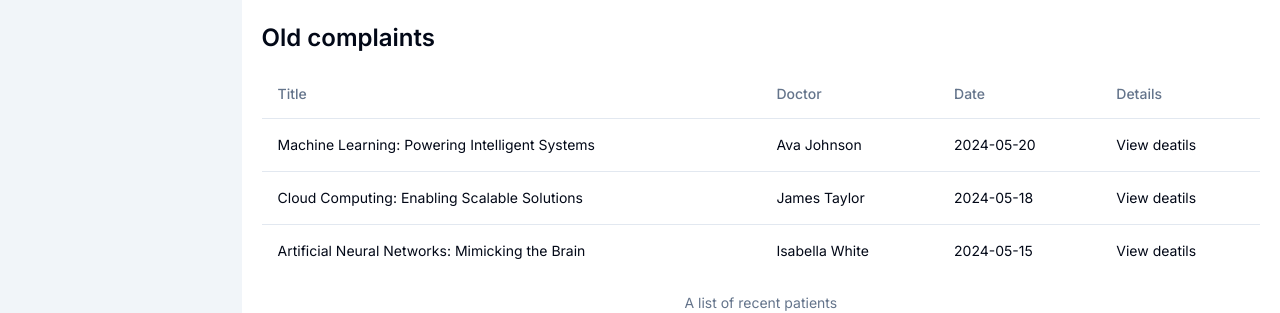
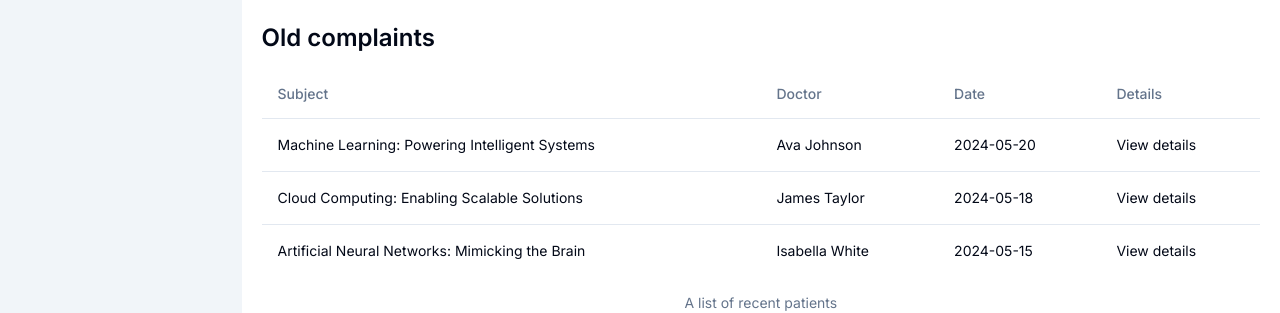
Before and after one commit to daryabagmet/admin-panel-info, a Next.js app: page / in a window 1280 px wide. Shown: the part 382-695 px from the top of the page. Built offline with nearby package versions, Linux system fonts and the light colour scheme.

Commit message:
User complaints page

```diff
--- a/app/(main)/complaints/add/page.tsx
+++ b/app/(main)/complaints/add/page.tsx
@@ -1,5 +1,6 @@
 'use client'
 
+import { useRouter } from 'next/navigation'
 import BackButton from '@/components/BackButton'
 import * as z from 'zod'
 import { useForm } from 'react-hook-form'
@@ -12,6 +13,13 @@ import {
   FormLabel,
   FormMessage,
 } from '@/components/ui/form'
+import {
+  Select,
+  SelectContent,
+  SelectItem,
+  SelectTrigger,
+  SelectValue,
+} from '@/components/ui/select'
 import { Input } from '@/components/ui/input'
 import { Textarea } from '@/components/ui/textarea'
 import { Button } from '@/components/ui/button'
@@ -19,18 +27,16 @@ import complaints from '@/data/complaints'
 import { useToast } from '@/components/ui/use-toast'
 import { Plus } from 'lucide-react'
 
+const doctorsNames = ['all', 'docA', 'docB', 'docC'] as const
 const formSchema = z.object({
-  title: z.string().min(1, {
-    message: 'Title is required',
+  subject: z.string().min(1, {
+    message: 'Subject is required',
   }),
   body: z.string().min(1, {
     message: 'Body is required',
   }),
-  doctor: z.string().min(1, {
-    message: 'doctor is required',
-  }),
-  date: z.string().min(1, {
-    message: 'Date is required',
+  doctor: z.enum(doctorsNames, {
+    errorMap: () => ({ message: 'Doctor is required' }),
   }),
 })
 
@@ -41,6 +47,7 @@ interface ComplaintsAddPageProps {
 }
 
 const ComplaintsAddPage = ({ params }: ComplaintsAddPageProps) => {
+  const router = useRouter()
   const { toast } = useToast()
 
   const complaint = complaints.find((complaint) => complaint.id === params.id)
@@ -48,18 +55,17 @@ const ComplaintsAddPage = ({ params }: ComplaintsAddPageProps) => {
   const form = useForm<z.infer<typeof formSchema>>({
     resolver: zodResolver(formSchema),
     defaultValues: {
-      title: complaint?.title || '',
+      subject: complaint?.subject || '',
       body: complaint?.body || '',
-      doctor: complaint?.doctor || '',
-      date: complaint?.date || '',
+      doctor: 'all',
     },
   })
 
   const handleSubmit = (data: z.infer<typeof formSchema>) => {
     toast({
-      title: 'Complaint has been added successfully',
-      description: `Added by ${complaint?.doctor} on ${complaint?.date}`,
+      description: 'Complaint has been added successfully',
     })
+    router.push('/complaints')
   }
 
   return (
@@ -70,16 +76,16 @@ const ComplaintsAddPage = ({ params }: ComplaintsAddPageProps) => {
         <form onSubmit={form.handleSubmit(handleSubmit)} className="space-y-8">
           <FormField
             control={form.control}
-            name="title"
+            name="subject"
             render={({ field }) => (
               <FormItem>
                 <FormLabel className="uppercase text-xs font-bold text-zinc-500">
-                  Title
+                  Subject
                 </FormLabel>
                 <FormControl>
                   <Input
                     className="bg-slate-100  border-0 focus-visible:ring-0 text-black focus-visible:ring-offset-0"
-                    placeholder="Enter Title"
+                    placeholder="Enter subject"
                     {...field}
                   />
                 </FormControl>
@@ -94,12 +100,12 @@ const ComplaintsAddPage = ({ params }: ComplaintsAddPageProps) => {
             render={({ field }) => (
               <FormItem>
                 <FormLabel className="uppercase text-xs font-bold text-zinc-500 ">
-                  Body
+                  Complaint
                 </FormLabel>
                 <FormControl>
                   <Textarea
                     className="bg-slate-100  border-0 focus-visible:ring-0 text-black focus-visible:ring-offset-0"
-                    placeholder="Enter Body"
+                    placeholder="Enter complaints"
                     {...field}
                   />
                 </FormControl>
@@ -111,37 +117,23 @@ const ComplaintsAddPage = ({ params }: ComplaintsAddPageProps) => {
           <FormField
             control={form.control}
             name="doctor"
-            render={({ field }) => (
-              <FormItem>
+            render={() => (
+              <FormItem className="w-[50%] ">
                 <FormLabel className="uppercase text-xs font-bold text-zinc-500">
-                  doctor
+                  Select the doctor
                 </FormLabel>
                 <FormControl>
-                  <Input
-                    className="bg-slate-100 border-0 focus-visible:ring-0 text-black focus-visible:ring-offset-0"
-                    placeholder="Enter doctor"
-                    {...field}
-                  />
-                </FormControl>
-                <FormMessage />
-              </FormItem>
-            )}
-          />
-
-          <FormField
-            control={form.control}
-            name="date"
-            render={({ field }) => (
-              <FormItem>
-                <FormLabel className="uppercase text-xs font-bold text-zinc-500">
-                  Date
-                </FormLabel>
-                <FormControl>
-                  <Input
-                    className="bg-slate-100 border-0 focus-visible:ring-0 text-black focus-visible:ring-offset-0"
-                    placeholder="Enter Date"
-                    {...field}
-                  />
+                  <Select>
+                    <SelectTrigger className="w-full">
+                      <SelectValue placeholder="Select doctor" />
+                    </SelectTrigger>
+                    <SelectContent>
+                      <SelectItem value="all">All doctors</SelectItem>
+                      <SelectItem value="docA">Doctor A</SelectItem>
+                      <SelectItem value="docB">Doctor B</SelectItem>
+                      <SelectItem value="docC">Doctor C</SelectItem>
+                    </SelectContent>
+                  </Select>
                 </FormControl>
                 <FormMessage />
               </FormItem>
--- a/app/(main)/complaints/page.tsx
+++ b/app/(main)/complaints/page.tsx
@@ -1,5 +1,7 @@
+import DataTable from '@/components/dashboard/DataTable'
+
 const ComplaintsPage = () => {
-  return <div>ComplaintsPage</div>
+  return <DataTable title="All complaints" limit={30} />
 }
 
 export default ComplaintsPage
--- a/components/dashboard/DataTable.tsx
+++ b/components/dashboard/DataTable.tsx
@@ -34,7 +34,7 @@ const DataTable = ({ title, limit }: DataTableProps) => {
         <TableCaption>A list of recent patients</TableCaption>
         <TableHeader>
           <TableRow>
-            <TableHead>Title</TableHead>
+            <TableHead>Subject</TableHead>
             <TableHead className="hidden md:table-cell">Doctor</TableHead>
             <TableHead className="hidden md:table-cell">Date</TableHead>
             <TableHead className="hidden md:table-cell">Details</TableHead>
@@ -43,7 +43,7 @@ const DataTable = ({ title, limit }: DataTableProps) => {
         <TableBody>
           {filteredData.map((item) => (
             <TableRow key={item.id}>
-              <TableCell>{item.title}</TableCell>
+              <TableCell>{item.subject}</TableCell>
               <TableCell className="hidden md:table-cell">
                 {item.doctor}
               </TableCell>
@@ -51,7 +51,7 @@ const DataTable = ({ title, limit }: DataTableProps) => {
                 {item.date}
               </TableCell>
               <TableCell className="hidden md:table-cell">
-                <Link href={`complaints/${item.id}`}>View deatils</Link>
+                <Link href={`complaints/${item.id}`}>View details</Link>
               </TableCell>
             </TableRow>
           ))}
--- a/data/complaints.ts
+++ b/data/complaints.ts
@@ -3,168 +3,231 @@ import { Complaint } from '@/types/dataTypes'
 const complaints: Complaint[] = [
   {
     id: '1',
-    title: 'The Rise of Artificial Intelligence',
-    body:
-      'Artificial Intelligence (AI) is revolutionizing various industries...',
+    subject: 'High blood pressure',
+    body: 'Headache, high blood pressure',
     doctor: 'John Doe',
     date: '2024-05-01',
-    comments: [
-      { id: '1', text: 'Great introduction!', username: 'Jane' },
+    results: [
+      {
+        id: '1',
+        title: 'Blood test',
+        result: 'C-protein level',
+        doctor: 'Jane Benett',
+        date: '2024-05-01',
+      },
       {
         id: '2',
-        text: 'Looking forward to more posts on this topic.',
-        username: 'Alex',
+        title: 'Blood test',
+        result: 'Sugar level',
+        doctor: 'Alex Jown',
+        date: '2024-05-01',
       },
     ],
   },
   {
     id: '2',
-    title: 'Quantum Computing: A New Era of Computing',
+    subject: 'Quantum Computing: A New Era of Computing',
     body: 'Quantum computing holds the potential to solve problems...',
     doctor: 'Emily Smith',
     date: '2024-04-28',
-    comments: [
-      { id: '1', text: 'Fascinating read!', username: 'Mark' },
+    results: [
+      {
+        id: '1',
+        title: 'Blood test',
+        result: 'OK',
+        doctor: 'Mark Jason',
+        date: '2024-04-28',
+      },
       {
         id: '2',
-        text: 'I have some questions about quantum algorithms.',
-        username: 'Sarah',
+        title: 'Blood test',
+        result: 'OK',
+        doctor: 'Sarah Neil',
+        date: '2024-04-28',
       },
     ],
   },
   {
     id: '3',
-    title: 'Blockchain: Transforming Industries',
+    subject: 'Blockchain: Transforming Industries',
     body: 'Blockchain technology is disrupting traditional industries...',
     doctor: 'David Johnson',
     date: '2024-05-03',
-    comments: [
-      { id: '1', text: 'Blockchain has immense potential!', username: 'Lucy' },
+    results: [
+      {
+        id: '1',
+        title: 'Blood test',
+        result: 'High cholesterine level',
+        doctor: 'Lucy',
+        date: '2024-05-03',
+      },
       {
         id: '2',
-        text: "I'm curious about its scalability.",
-        username: 'Michael',
+        title: 'Blood test',
+        result: 'OK',
+        doctor: 'Michael',
+        date: '2024-05-03',
       },
     ],
   },
   {
     id: '4',
-    title: 'The Future of Augmented Reality',
+    subject: 'The Future of Augmented Reality',
     body: 'Augmented Reality (AR) is changing the way we interact...',
     doctor: 'Sophia Williams',
     date: '2024-05-05',
-    comments: [
-      { id: '1', text: 'AR applications are amazing!', username: 'Grace' },
+    results: [
+      {
+        id: '1',
+        title: 'Blood test',
+        result: 'AR applications are amazing!',
+        doctor: 'Grace',
+        date: '2024-05-05',
+      },
       {
         id: '2',
-        text: "Can't wait to see AR integrated into everyday life.",
-        username: 'Jack',
+        title: 'Blood test',
+        result: "Can't wait to see AR integrated into everyday life.",
+        doctor: 'Jack',
+        date: '2024-05-05',
       },
     ],
   },
   {
     id: '5',
-    title: 'The Internet of Things (IoT): Connecting Everything',
+    subject: 'The Internet of Things (IoT): Connecting Everything',
     body: 'The Internet of Things (IoT) is creating interconnected...',
     doctor: 'Andrew Brown',
     date: '2024-05-08',
-    comments: [
+    results: [
       {
         id: '1',
-        text: 'IoT has huge potential for smart homes.',
-        username: 'Olivia',
+        title: 'Blood test',
+        result: 'IoT has huge potential for smart homes.',
+        doctor: 'Olivia',
+        date: '2024-05-08',
       },
       {
         id: '2',
-        text: 'Security concerns need to be addressed.',
-        username: 'William',
+        title: 'Blood test',
+        result: 'Security concerns need to be addressed.',
+        doctor: 'William',
+        date: '2024-05-08',
       },
     ],
   },
   {
     id: '6',
-    title: '5G Technology: The Next Generation of Connectivity',
+    subject: '5G Technology: The Next Generation of Connectivity',
     body: '5G technology promises faster speeds and lower latency...',
     doctor: 'Emma Davis',
     date: '2024-05-10',
-    comments: [
+    results: [
       {
         id: '1',
-        text: 'Excited for the possibilities with 5G.',
-        username: 'Sophie',
+        title: 'Blood test',
+        result: 'Excited for the possibilities with 5G.',
+        doctor: 'Sophie',
+        date: '2024-05-10',
       },
       {
         id: '2',
-        text: 'Hope it improves rural connectivity too.',
-        username: 'Ethan',
+        title: 'Blood test',
+        result: 'Hope it improves rural connectivity too.',
+        doctor: 'Ethan',
+        date: '2024-05-10',
       },
     ],
   },
   {
     id: '7',
-    title: 'Cybersecurity in the Digital Age',
+    subject: 'Cybersecurity in the Digital Age',
     body: 'As technology advances, cybersecurity becomes...',
     doctor: 'Michael Johnson',
     date: '2024-05-12',
-    comments: [
+    results: [
       {
         id: '1',
-        text: 'Cybersecurity is crucial for protecting data.',
-        username: 'Ava',
+        title: 'Blood test',
+        result: 'Cybersecurity is crucial for protecting data.',
+        doctor: 'Ava',
+        date: '2024-05-12',
       },
-      { id: '2', text: 'Continuous monitoring is key.', username: 'Noah' },
+      {
+        id: '2',
+        title: 'Blood test',
+        result: 'Continuous monitoring is key.',
+        doctor: 'Noah',
+        date: '2024-05-12',
+      },
     ],
   },
   {
     id: '8',
-    title: 'Artificial Neural Networks: Mimicking the Brain',
+    subject: 'Artificial Neural Networks: Mimicking the Brain',
     body: 'Artificial Neural Networks (ANNs) are inspired by the...',
     doctor: 'Isabella White',
     date: '2024-05-15',
-    comments: [
+    results: [
       {
         id: '1',
-        text: 'ANNs have applications in various fields.',
-        username: 'Liam',
+        title: 'Blood test',
+        result: 'ANNs have applications in various fields.',
+        doctor: 'Liam',
+        date: '2024-05-15',
       },
       {
         id: '2',
-        text: 'Training them requires a lot of data.',
-        username: 'Mia',
+        title: 'Blood test',
+        result: 'Training them requires a lot of data.',
+        doctor: 'Mia',
+        date: '2024-05-15',
       },
     ],
   },
   {
     id: '9',
-    title: 'Cloud Computing: Enabling Scalable Solutions',
+    subject: 'Cloud Computing: Enabling Scalable Solutions',
     body: 'Cloud computing provides on-demand access to computing...',
     doctor: 'James Taylor',
     date: '2024-05-18',
-    comments: [
+    results: [
       {
         id: '1',
-        text: 'Cloud computing has transformed IT.',
-        username: 'Harper',
+        title: 'Blood test',
+        result: 'Cloud computing has transformed IT.',
+        doctor: 'Harper',
+        date: '2024-05-18',
       },
       {
         id: '2',
-        text: 'Concerned about data privacy in the cloud.',
-        username: 'Logan',
+        title: 'Blood test',
+        result: 'Concerned about data privacy in the cloud.',
+        doctor: 'Logan',
+        date: '2024-05-18',
       },
     ],
   },
   {
     id: '10',
-    title: 'Machine Learning: Powering Intelligent Systems',
+    subject: 'Machine Learning: Powering Intelligent Systems',
     body: 'Machine Learning (ML) algorithms enable computers...',
     doctor: 'Ava Johnson',
     date: '2024-05-20',
-    comments: [
-      { id: '1', text: 'ML is reshaping industries.', username: 'Emma' },
+    results: [
+      {
+        id: '1',
+        title: 'Blood test',
+        result: 'ML is reshaping industries.',
+        doctor: 'Emma',
+        date: '2024-05-20',
+      },
       {
         id: '2',
-        text: "I'm interested in reinforcement learning.",
-        username: 'Daniel',
+        title: 'Blood test',
+        result: "I'm interested in reinforcement learning.",
+        doctor: 'Daniel',
+        date: '2024-05-20',
       },
     ],
   },
--- a/package.json
+++ b/package.json
@@ -16,6 +16,7 @@
     "@radix-ui/react-label": "^2.1.0",
     "@radix-ui/react-popover": "^1.1.1",
     "@radix-ui/react-select": "^2.1.1",
+    "@radix-ui/react-separator": "^1.1.0",
     "@radix-ui/react-slot": "^1.1.0",
     "@radix-ui/react-tabs": "^1.1.0",
     "@radix-ui/react-toast": "^1.2.1",
```
Also changed, not shown: app/(main)/complaints/[id]/page.tsx (+64 -1 lines), components/ui/separator.tsx (added, +31 -0 lines), types/dataTypes.ts (+7 -5 lines), 1 other file (tests, documents, lock files or other folders).
